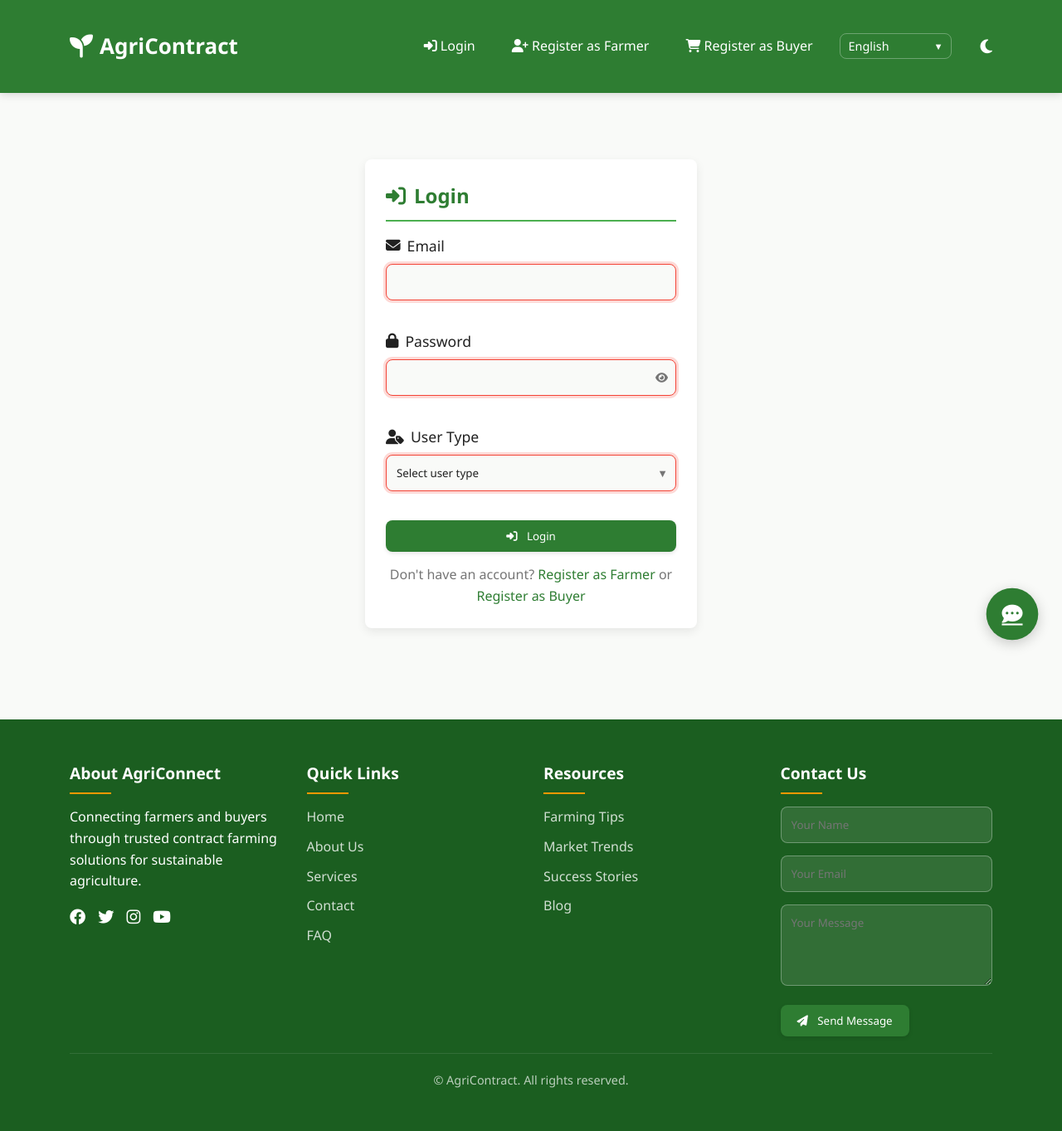
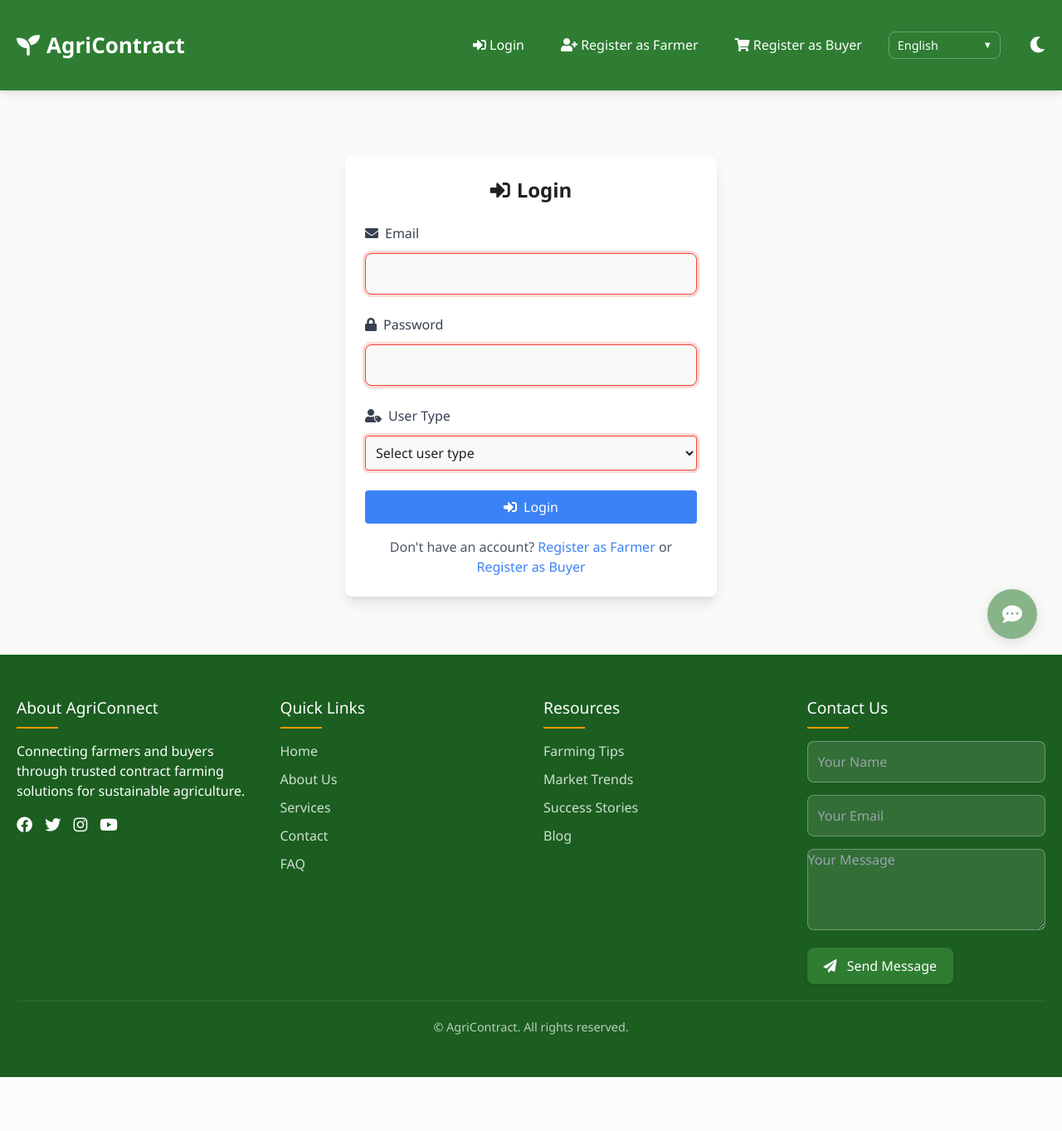
Before and after one commit to YogiramV/cropwala, a Flask app: page /login in a window 1280 px wide. Shown: the whole page at 83% size. After the commit the page ends 1298 px from the top, so only its background shows below. Run offline with Flask 3, Linux system fonts and the light colour scheme.

Commit message:
Updated logn.html to remove show password option.

```diff
--- a/templates/auth/login.html
+++ b/templates/auth/login.html
@@ -1,178 +1,89 @@
 {% extends "base.html" %}
 {% block title %}Login{% endblock %}
 {% block content %}
-<div class="card login-card">
-    <h2 class="card-title"><i class="fas fa-sign-in-alt"></i> Login</h2>
-    <form method="POST" id="login-form" class="form-grid">
-        <div class="form-group" style="--i: 1">
-            <label for="email"><i class="fas fa-envelope"></i> Email</label>
-            <input type="email" id="email" name="email" required>
-            <span class="form-error" id="email-error"></span>
+<!-- Include Tailwind CSS and Font Awesome -->
+<link href="https://cdn.jsdelivr.net/npm/tailwindcss@2.2.19/dist/tailwind.min.css" rel="stylesheet">
+<link rel="stylesheet" href="https://cdnjs.cloudflare.com/ajax/libs/font-awesome/5.15.4/css/all.min.css">
+
+<div class="max-w-md mx-auto mt-10 p-6 bg-white shadow-lg rounded-lg">
+    <h2 class="text-2xl font-bold text-center mb-6"><i class="fas fa-sign-in-alt mr-2"></i>Login</h2>
+    <form method="POST" id="login-form" class="space-y-6">
+        <!-- Email Field -->
+        <div>
+            <label for="email" class="flex items-center text-gray-700"><i class="fas fa-envelope mr-2"></i>Email</label>
+            <input type="email" id="email" name="email" required
+                   class="w-full mt-1 p-2 border rounded focus:ring-2 focus:ring-blue-500">
+            <span class="text-red-500 text-sm hidden" id="email-error"></span>
         </div>
-        <div class="form-group" style="--i: 2">
-            <label for="password"><i class="fas fa-lock"></i> Password</label>
-            <div class="password-wrapper">
-                <input type="password" id="password" name="password" required>
-                <button type="button" class="toggle-password" aria-label="Toggle password visibility">
-                    <i class="fas fa-eye"></i>
-                </button>
-            </div>
-            <span class="form-error" id="password-error"></span>
+        <!-- Password Field -->
+        <div>
+            <label for="password" class="flex items-center text-gray-700"><i class="fas fa-lock mr-2"></i>Password</label>
+            <input type="password" id="password" name="password" required
+                   class="w-full mt-1 p-2 border rounded focus:ring-2 focus:ring-blue-500">
+            <span class="text-red-500 text-sm hidden" id="password-error"></span>
         </div>
-        <div class="form-group" style="--i: 3">
-            <label for="user_type"><i class="fas fa-user-tag"></i> User Type</label>
-            <div class="select-wrapper">
-                <select id="user_type" name="user_type" required>
-                    <option value="" disabled selected>Select user type</option>
-                    <option value="farmer">Farmer</option>
-                    <option value="buyer">Buyer</option>
-                </select>
-            </div>
-            <span class="form-error" id="user-type-error"></span>
+        <!-- User Type Field -->
+        <div>
+            <label for="user_type" class="flex items-center text-gray-700"><i class="fas fa-user-tag mr-2"></i>User Type</label>
+            <select id="user_type" name="user_type" required
+                    class="w-full mt-1 p-2 border rounded focus:ring-2 focus:ring-blue-500">
+                <option value="" disabled selected>Select user type</option>
+                <option value="farmer">Farmer</option>
+                <option value="buyer">Buyer</option>
+            </select>
+            <span class="text-red-500 text-sm hidden" id="user-type-error"></span>
         </div>
-        <button type="submit" class="btn btn-pulse"><i class="fas fa-sign-in-alt"></i> Login <span class="loading-spinner"></span></button>
+        <!-- Submit Button -->
+        <button type="submit"
+                class="w-full bg-blue-500 text-white p-2 rounded hover:bg-blue-600 transition duration-300 flex items-center justify-center">
+            <i class="fas fa-sign-in-alt mr-2"></i>Login
+            <span class="loading-spinner hidden ml-2 w-4 h-4 border-2 border-t-transparent border-white rounded-full animate-spin"></span>
+        </button>
     </form>
-    <p class="register-links">
+    <!-- Register Links -->
+    <p class="text-center mt-4 text-gray-600">
         Don't have an account?
-        <a href="{{ url_for('auth.register_farmer') }}">Register as Farmer</a> or
-        <a href="{{ url_for('auth.register_buyer') }}">Register as Buyer</a>
+        <a href="{{ url_for('auth.register_farmer') }}" class="text-blue-500 hover:underline">Register as Farmer</a> or
+        <a href="{{ url_for('auth.register_buyer') }}" class="text-blue-500 hover:underline">Register as Buyer</a>
     </p>
 </div>
+
 <style>
-    .login-card {
-        max-width: 400px;
-        margin: 40px auto;
-        animation: fadeInUp 0.5s ease-out;
+    /* Shake animation for invalid form */
+    @keyframes shake {
+        0%, 100% { transform: translateX(0); }
+        25% { transform: translateX(-5px); }
+        75% { transform: translateX(5px); }
     }
-
-    .form-grid {
-        display: grid;
-        gap: 15px;
-    }
-
-    .form-group {
-        animation: slideInRight 0.5s ease-out;
-        animation-delay: calc(0.1s * var(--i));
-    }
-
-    label {
-        display: flex;
-        align-items: center;
-        gap: 8px;
-        font-size: 1.1rem;
-    }
-
-    .password-wrapper {
-        position: relative;
-    }
-
-    .toggle-password {
-        position: absolute;
-        right: 10px;
-        top: 50%;
-        transform: translateY(-50%);
-        background: none;
-        border: none;
-        cursor: pointer;
-        color: var(--text-secondary);
-        transition: color var(--transition-speed) ease;
-    }
-
-    .toggle-password:hover {
-        color: var(--primary-color);
-    }
-
-    .select-wrapper {
-        position: relative;
-    }
-
-    .select-wrapper select {
-        width: 100%;
-        padding-right: 30px;
-        appearance: none;
-    }
-
-    .select-wrapper::after {
-        content: '▼';
-        position: absolute;
-        right: 10px;
-        top: 50%;
-        transform: translateY(-50%);
-        color: var(--text-secondary);
-        font-size: 0.8rem;
-        pointer-events: none;
-    }
-
-    .btn-pulse {
-        position: relative;
-        overflow: hidden;
-    }
-
-    .btn-pulse:hover {
-        animation: pulse 1s infinite;
-    }
-
-    .register-links {
-        text-align: center;
-        margin-top: 15px;
-        color: var(--text-secondary);
-    }
-
-    .register-links a {
-        color: var(--primary-color);
-        text-decoration: none;
-        transition: text-decoration var(--transition-speed) ease;
-    }
-
-    .register-links a:hover {
-        text-decoration: underline;
-    }
-
-    .form-error {
-        position: absolute;
-        top: 100%;
-        left: 0;
-        animation: slideInRight 0.3s ease-in;
-    }
-
     #login-form.invalid {
         animation: shake 0.3s ease-in-out;
-    }
-
-    @media (max-width: 480px) {
-        .login-card {
-            margin: 20px;
-        }
     }
 </style>
 {% endblock %}
 {% block scripts %}
 <script>
     document.addEventListener('DOMContentLoaded', () => {
+        const passwordInput = document.querySelector('#password');
+        console.log('passwordInput:', passwordInput);
+
+        // Form validation logic
         const form = document.querySelector('#login-form');
         const emailInput = document.querySelector('#email');
-        const passwordInput = document.querySelector('#password');
         const userTypeInput = document.querySelector('#user_type');
         const emailError = document.querySelector('#email-error');
         const passwordError = document.querySelector('#password-error');
         const userTypeError = document.querySelector('#user-type-error');
-        const togglePassword = document.querySelector('.toggle-password');
-
-        // Password visibility toggle
-        togglePassword.addEventListener('click', () => {
-            const isPassword = passwordInput.type === 'password';
-            passwordInput.type = isPassword ? 'text' : 'password';
-            togglePassword.querySelector('i').classList.toggle('fa-eye', isPassword);
-            togglePassword.querySelector('i').classList.toggle('fa-eye-slash', !isPassword);
-        });
+        const spinner = document.querySelector('.loading-spinner');
 
         // Real-time validation
         emailInput.addEventListener('input', () => {
             if (!emailInput.value.match(/^[\w-.]+@([\w-]+\.)+[\w-]{2,4}$/)) {
                 emailError.textContent = 'Please enter a valid email';
+                emailError.classList.remove('hidden');
                 emailInput.setCustomValidity('Invalid email');
             } else {
                 emailError.textContent = '';
+                emailError.classList.add('hidden');
                 emailInput.setCustomValidity('');
             }
         });
@@ -180,9 +91,11 @@
         passwordInput.addEventListener('input', () => {
             if (passwordInput.value.length < 6) {
                 passwordError.textContent = 'Password must be at least 6 characters';
+                passwordError.classList.remove('hidden');
                 passwordInput.setCustomValidity('Password too short');
             } else {
                 passwordError.textContent = '';
+                passwordError.classList.add('hidden');
                 passwordInput.setCustomValidity('');
             }
         });
@@ -190,9 +103,11 @@
         userTypeInput.addEventListener('change', () => {
             if (!userTypeInput.value) {
                 userTypeError.textContent = 'Please select a user type';
+                userTypeError.classList.remove('hidden');
                 userTypeInput.setCustomValidity('User type required');
             } else {
                 userTypeError.textContent = '';
+                userTypeError.classList.add('hidden');
                 userTypeInput.setCustomValidity('');
             }
         });
@@ -200,25 +115,30 @@
         // Form submission validation
         form.addEventListener('submit', (e) => {
             let valid = true;
+            spinner.classList.remove('hidden');
 
             if (!emailInput.value.match(/^[\w-.]+@([\w-]+\.)+[\w-]{2,4}$/)) {
                 emailError.textContent = 'Please enter a valid email';
+                emailError.classList.remove('hidden');
                 valid = false;
             }
 
             if (passwordInput.value.length < 6) {
                 passwordError.textContent = 'Password must be at least 6 characters';
+                passwordError.classList.remove('hidden');
                 valid = false;
             }
 
             if (!userTypeInput.value) {
                 userTypeError.textContent = 'Please select a user type';
+                userTypeError.classList.remove('hidden');
                 valid = false;
             }
 
             if (!valid) {
                 e.preventDefault();
                 form.classList.add('invalid');
+                spinner.classList.add('hidden');
                 setTimeout(() => form.classList.remove('invalid'), 300);
             }
         });
```
